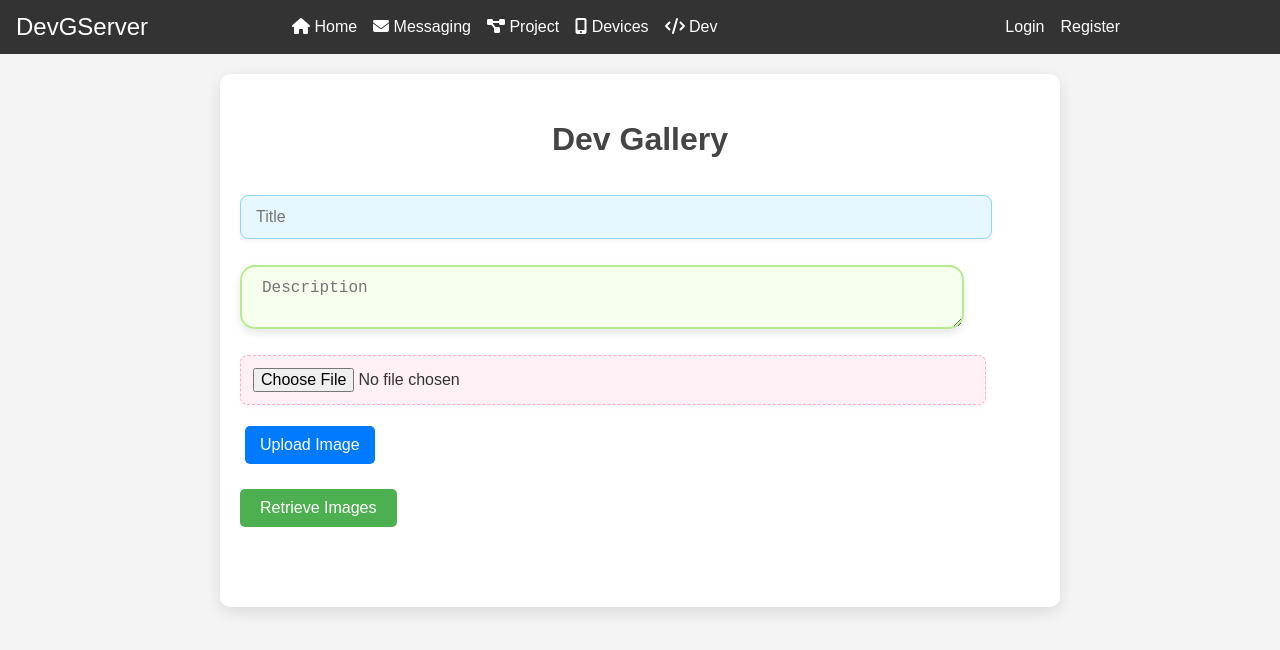
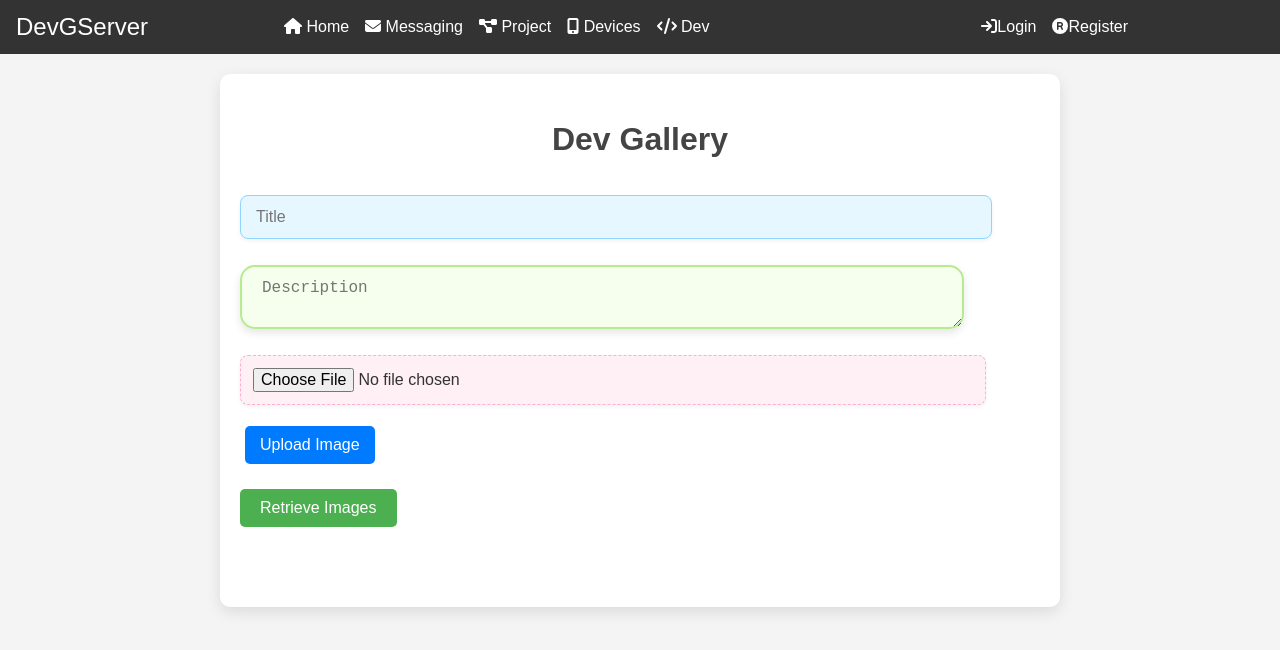
Before and after one commit to victoroyoma/dev-gserver, a React (Create React App) app in the folder client/: page / in a window 1280 px wide. Shown: the top 650 px of the page. Built offline with nearby package versions, Linux system fonts and the light colour scheme; the HTML template or start-up script is replaced by a standard one.

Commit message:
Navbar adjusted

```diff
--- a/client/src/components/NavigationBar.js
+++ b/client/src/components/NavigationBar.js
@@ -8,6 +8,8 @@ import {
   faProjectDiagram,
   faMobileAlt,
   faCode,
+  faSignIn,
+  faRegistered,
 } from "@fortawesome/free-solid-svg-icons";
 import "./NavigationBar.css"; // Make sure to create this CSS file for styling
 
@@ -35,8 +37,14 @@ const NavigationBar = () => {
         </Link>
       </div>
       <div className="nav-auth">
-        <Link to="/login">Login</Link>
-        <Link to="/register">Register</Link>
+        <Link to="/login">
+          <FontAwesomeIcon icon={faSignIn} />
+          Login
+        </Link>
+        <Link to="/register">
+          <FontAwesomeIcon icon={faRegistered} />
+          Register
+        </Link>
       </div>
     </nav>
   );
--- a/client/src/index.css
+++ b/client/src/index.css
@@ -163,13 +163,13 @@ body {
   justify-content: space-between;
   align-items: center;
   background-color: #333;
-  color: rgb(12, 48, 141);
+  color: rgb(236, 238, 243);
   padding: 0.5rem 1rem;
 }
 
 .nav-logo {
   font-size: 1.5rem;
-  color: rgb(18, 26, 135);
+  color: rgb(237, 237, 240);
   text-decoration: none;
 }
 
```
